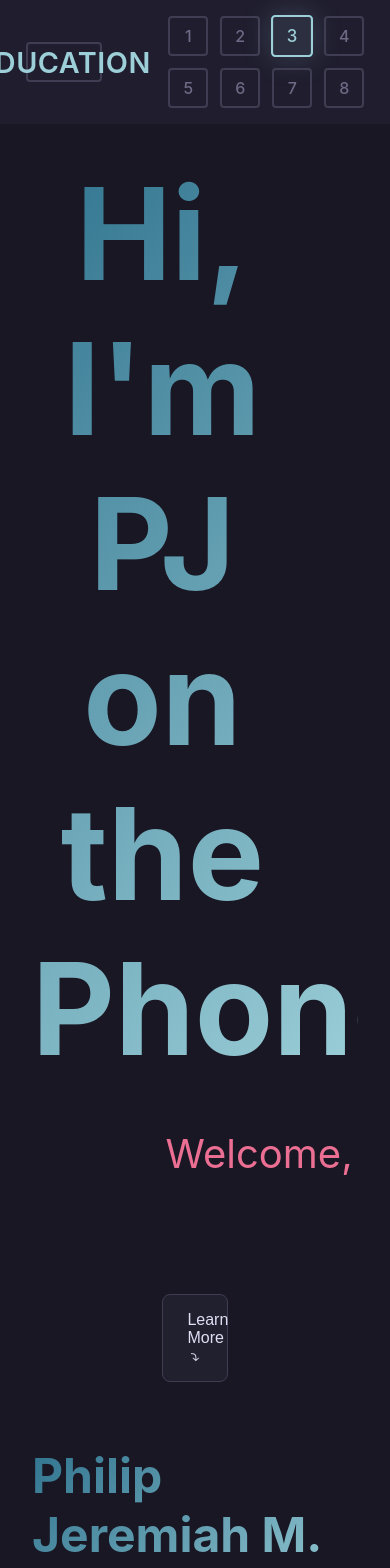
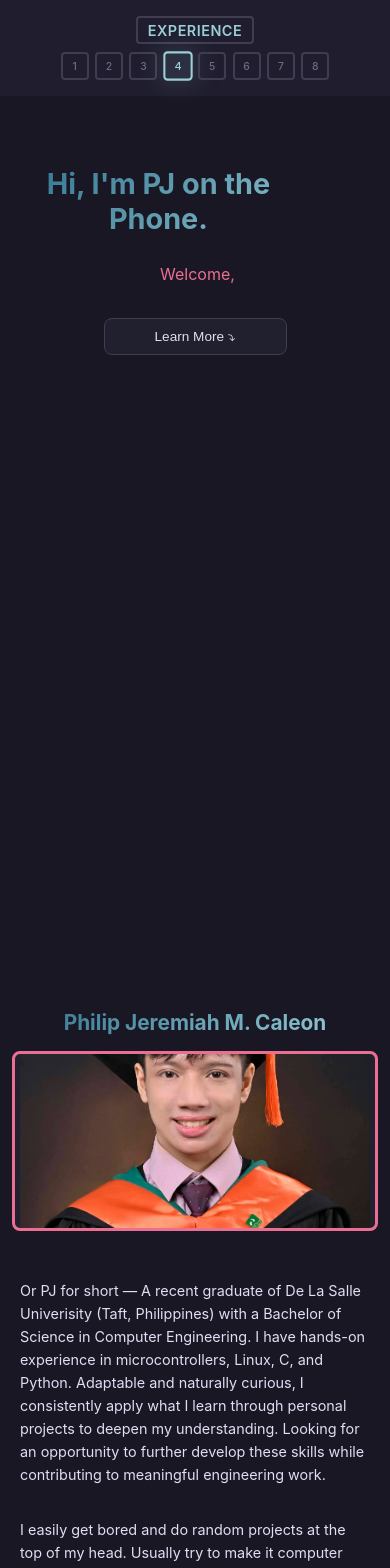
Before and after one commit to PJ-Caleon/portfolio, a React (Create React App) app: page / in a window 390 px wide. Shown: the top 1568 px of the page. Built offline with nearby package versions, Linux system fonts and the light colour scheme.

Commit message:
Responsive Screen size for phones or smaller/ larger screens and adjusted scroll offset

```diff
--- a/src/styles/App.css
+++ b/src/styles/App.css
@@ -1,4 +1,6 @@
-/* ========= Rose Pine Theme ========== */
+/* ========================================
+   ROSE PINE THEME
+   ======================================== */
 :root {
   --base: #191724;
   --surface: #1f1d2e;
@@ -16,6 +18,9 @@
   --highlight-high: #524f67;
 }
 
+/* ========================================
+   RESET & BASE
+   ======================================== */
 * {
   margin: 0;
   padding: 0;
@@ -29,10 +34,16 @@ body {
   min-height: 100vh;
 }
 
+/* ========================================
+   APP LAYOUT & SCROLL SNAP
+   ======================================== */
 .app {
   display: flex;
   flex-direction: column;
   min-height: 100vh;
+  overflow-y: scroll;
+  scroll-snap-type: y mandatory;
+  scroll-behavior: smooth;
 }
 
 .content {
@@ -43,7 +54,18 @@ body {
   width: 100%;
 }
 
-/* ========== NAVBAR ========== */
+.page {
+  scroll-snap-align: start;
+  min-height: 100vh;
+  display: flex;
+  flex-direction: column;
+  justify-content: center;
+  padding: 2rem;
+}
+
+/* ========================================
+   NAVBAR
+   ======================================== */
 .navbar {
   background: var(--surface);
   backdrop-filter: blur(10px);
@@ -68,7 +90,7 @@ body {
   display: inline-flex;
   align-items: center;
   justify-content: center;
-  width: 22.5%;
+  width: auto;
   height: 40px;
   font-size: 1.8rem;
   font-weight: 600;
@@ -76,10 +98,10 @@ body {
   border: 2px solid var(--highlight-med);
   border-radius: 4px;
   background: transparent;
+  cursor: pointer;
+  padding: 0 16px;
+  letter-spacing: 0.5px;
   transition: all 0.3s ease;
-  cursor: pointer;
-  padding: 0 8px;
-  letter-spacing: 0.5px;
 }
 
 .nav-logo:hover {
@@ -88,30 +110,12 @@ body {
   transform: scale(1.05);
 }
 
-.nav-logo.active {
-  border-color: var(--foam);
-  background: rgba(156, 207, 216, 0.1);
-  box-shadow: 0 0 20px rgba(156, 207, 216, 0.15);
-}
-
 .nav-links {
   display: flex;
   gap: 0.75rem;
   align-items: center;
   flex-wrap: wrap;
   justify-content: flex-end;
-}
-
-@media (max-width: 600px) {
-  .nav-link {
-    width: 32px;
-    height: 32px;
-    font-size: 0.8rem;
-  }
-
-  .nav-logo {
-    font-size: 1.8rem;
-  }
 }
 
 .nav-link {
@@ -128,40 +132,10 @@ body {
   font-size: 1rem;
   font-weight: 500;
   cursor: pointer;
-  transition: all 0.3s ease;
   font-family: inherit;
   padding: 0;
   text-decoration: none;
-}
-
-.nav-link::after {
-  content: attr(data-tooltip);
-  position: absolute;
-  top: calc(100% + 8px);
-  left: 50%;
-  transform: translateX(-50%) scale(0.8);
-  background: var(--surface);
-  color: var(--text);
-  padding: 4px 10px;
-  border-radius: 4px;
-  font-size: 0.75rem;
-  font-weight: normal;
-  white-space: nowrap;
-  opacity: 0;
-  pointer-events: none;
-  transition: all 0.2s ease;
-  border: 1px solid var(--highlight-med);
-  box-shadow: 0 4px 12px rgba(0, 0, 0, 0.3);
-}
-
-.nav-link:hover::after {
-  opacity: 1;
-  transform: translateX(-50%) scale(1);
-}
-
-.nav-link:hover::before {
-  opacity: 1;
-  transform: translateX(-50%) scale(1);
+  transition: all 0.3s ease;
 }
 
 .nav-link:hover {
@@ -176,24 +150,43 @@ body {
   background: rgba(156, 207, 216, 0.1);
   box-shadow: 0 0 20px rgba(156, 207, 216, 0.15);
   transform: scale(1.05);
-}
-
-.nav-link.active {
   animation: pulse-glow 2s ease-in-out infinite;
 }
 
-@keyframes pulse-glow {
-  0%, 100% {
-    box-shadow: 0 0 20px rgba(156, 207, 216, 0.15);
-  }
-  50% {
-    box-shadow: 0 0 30px rgba(156, 207, 216, 0.25);
-  }
+.nav-link::after {
+  content: attr(data-tooltip);
+  position: absolute;
+  top: calc(100% + 8px);
+  left: 50%;
+  transform: translateX(-50%) scale(0.8);
+  background: var(--surface);
+  color: var(--text);
+  padding: 4px 10px;
+  border-radius: 4px;
+  font-size: 0.75rem;
+  white-space: nowrap;
+  opacity: 0;
+  pointer-events: none;
+  border: 1px solid var(--highlight-med);
+  box-shadow: 0 4px 12px rgba(0, 0, 0, 0.3);
+  transition: all 0.2s ease;
 }
 
-/* ========== PAGE STYLES ========== */
+.nav-link:hover::after {
+  opacity: 1;
+  transform: translateX(-50%) scale(1);
+}
+
+@keyframes pulse-glow {
+  0%, 100% { box-shadow: 0 0 20px rgba(156, 207, 216, 0.15); }
+  50% { box-shadow: 0 0 30px rgba(156, 207, 216, 0.25); }
+}
+
+/* ========================================
+   TYPOGRAPHY
+   ======================================== */
 .page h1 {
-  font-size: 8rem;
+  font-size: clamp(2.5rem, 8vw, 8rem);
   margin-bottom: 1rem;
   background: linear-gradient(135deg, var(--pine), var(--foam));
   -webkit-background-clip: text;
@@ -201,7 +194,7 @@ body {
 }
 
 .page h2 {
-  font-size: 3rem;
+  font-size: clamp(1.8rem, 5vw, 3rem);
   margin-bottom: 1rem;
   background: linear-gradient(135deg, var(--pine), var(--foam));
   -webkit-background-clip: text;
@@ -215,7 +208,9 @@ body {
   line-height: 1.6;
 }
 
-/* ========== BUTTON GRID ========== */
+/* ========================================
+   BUTTONS
+   ======================================== */
 .button-grid {
   display: grid;
   grid-template-columns: repeat(auto-fit, minmax(150px, 1fr));
@@ -231,10 +226,10 @@ body {
   border-radius: 8px;
   font-size: 1rem;
   cursor: pointer;
+  text-decoration: none;
   transition: all 0.2s;
-  max-width: 20%;
-  width: 100%;
-  text-decoration: none;
+  max-width: 100%;
+  width: 50%;
 }
 
 .btn:hover {
@@ -247,44 +242,10 @@ body {
   transform: scale(0.95);
 }
 
-/* ========== CONTACT BUTTON ========== */
-.contact-buttons {
-  display: flex;
-  flex-wrap: wrap;
-  gap: 1rem;
-  justify-content: center;
-  max-width: 550px;
-  margin: 0 auto;
-}
-
-.contact-buttons .btn {
-  padding: 0.8rem 2rem;
-  flex: 0 1 auto;
-  white-space: nowrap;
-  min-width: fit-content;
-  width: auto;
-}
-
-/* On small screens, stack vertically */
-@media (max-width: 400px) {
-  .contact-buttons {
-    flex-direction: column;
-    align-items: center;
-  }
-
-  .contact-buttons .btn {
-    width: 100%;
-    max-width: 250px;
-    text-align: center;
-  }
-}
-
-/* ========== BUTTON VARIANTS ========== */
 .btn-primary {
   background: linear-gradient(135deg, var(--pine), var(--foam));
   border: none;
   color: var(--base);
-    max-width: 100%;
 }
 
 .btn-primary:hover {
@@ -315,7 +276,6 @@ body {
   color: var(--text);
 }
 
-/* ========== BUTTON SIZES ========== */
 .btn-small {
   padding: 0.5rem 1rem;
   font-size: 0.85rem;
@@ -331,7 +291,6 @@ body {
   font-size: 1.2rem;
 }
 
-/* ========== DISABLED BUTTON ========== */
 .btn-disabled {
   opacity: 0.5;
   cursor: not-allowed;
@@ -342,13 +301,35 @@ body {
   box-shadow: none !important;
 }
 
-/* ========== TYPING TEXT ========== */
+/* ========================================
+   CONTACT BUTTONS
+   ======================================== */
+.contact-buttons {
+  display: flex;
+  flex-wrap: wrap;
+  gap: 1rem;
+  justify-content: center;
+  max-width: 550px;
+  margin: 0 auto;
+}
+
+.contact-buttons .btn {
+  padding: 0.8rem 2rem;
+  flex: 0 1 auto;
+  white-space: nowrap;
+  min-width: fit-content;
+  width: auto;
+}
+
+/* ========================================
+   TYPING TEXT
+   ======================================== */
 .typing-container {
-  font-size: 2.5rem;
+  font-size: clamp(1.5rem, 4vw, 2.5rem);
   line-height: 1.8;
-  min-height: 100px;
+  min-height: 80px;
   padding: 1rem;
-  margin: 0 0;
+  margin: 0;
 }
 
 .typing-text {
@@ -364,50 +345,22 @@ body {
   50% { opacity: 0; }
 }
 
-.typing-note {
-  color: var(--love);
-  font-size: 2.5rem;
-  margin-top: 0;
-}
-
 .typing-container.narrow {
   max-width: 100%;
   width: 100%;
   margin: 0 auto;
 }
 
-/* ========== Scrolling Snap ========== */
-.app {
-  display: flex;
-  flex-direction: column;
-  min-height: 100vh;
-  overflow-y: scroll;
-  scroll-snap-type: y mandatory;
-  scroll-behavior: smooth;
-}
-
-.page {
-  scroll-snap-align: start;
-  min-height: 100vh;
-  display: flex;
-  flex-direction: column;
-  justify-content: center;
-  padding: 2rem;
-}
-
-.content {
-  flex: 1;
-  max-width: 100%;
-  padding: 0;
-  margin: 0;
-}
-
-/* ========== Text Placeholder ========== */
+/* ========================================
+   TEXT PLACEHOLDER
+   ======================================== */
 .text-placeholder p {
   font-size: inherit;
 }
 
-/* ========== EXPERIENCE CARD ========== */
+/* ========================================
+   EXPERIENCE CARD
+   ======================================== */
 .experience-card {
   background: var(--highlight-low);
   padding: 1.5rem;
@@ -418,9 +371,16 @@ body {
 
 .experience-card .contributions-title {
   color: var(--foam);
-    font-size: 2rem;
+  font-size: clamp(1.2rem, 3vw, 2rem);
   font-weight: 600;
   margin-bottom: 0.75rem;
+}
+
+.experience-card .contributions {
+  background: rgba(255, 255, 255, 0.03);
+  padding: 1rem;
+  border-radius: 8px;
+  border-left: 3px solid var(--love);
 }
 
 .experience-card .contribution-item {
@@ -436,24 +396,272 @@ body {
 
 .experience-card .contribution-label {
   font-weight: bold;
-    min-width: 180px;
   color: var(--text);
-    flex-shrink: 0;
-    padding-right: 1rem
 }
 
 .experience-card .contribution-desc {
   color: var(--text);
-    margin-left: 0;
 }
 
-@media (max-width: 600px) {
-    .experience-card .contribution-item {
-        flex-direction: column;
-        gap: 0.25rem;
+/* ========================================
+   RESPONSIVE DESIGN
+   ======================================== */
+
+/* Tablets & Small Laptops (max-width: 1024px) */
+@media (max-width: 1024px) {
+  .page {
+    padding: 1.5rem;
   }
 
-    .experience-card .contribution-label {
-        min-width: auto;
+  .page h1 {
+    font-size: clamp(2.5rem, 6vw, 4rem);
+  }
+
+  .page h2 {
+    font-size: clamp(2rem, 4vw, 2.8rem);
+  }
+
+  .page p {
+    font-size: 1rem;
+    word-wrap: break-word;
+    overflow-wrap: break-word;
   }
 }
+
+/* Tablets (max-width: 768px) */
+@media (max-width: 768px) {
+  .page {
+    padding: 1rem;
+    padding-top: 80px;
+    justify-content: flex-start;
+  }
+
+  .page h1 {
+    font-size: clamp(2rem, 5vw, 3rem);
+  }
+
+  .page h2 {
+    font-size: clamp(1.5rem, 4vw, 2.2rem);
+  }
+
+  .page p {
+    font-size: 0.95rem;
+    word-wrap: break-word;
+    overflow-wrap: break-word;
+    max-width: 100%;
+  }
+
+  .typing-container {
+    font-size: clamp(1.2rem, 3vw, 1.8rem);
+    padding: 0.5rem;
+    min-height: 60px;
+    word-wrap: break-word;
+    overflow-wrap: break-word;
+  }
+
+  .text-placeholder {
+    width: 100% !important;
+    padding: 0.5rem !important;
+  }
+
+  .text-placeholder p {
+    word-wrap: break-word;
+    overflow-wrap: break-word;
+    max-width: 100%;
+  }
+
+  .nav-container {
+    flex-direction: column;
+    gap: 0.5rem;
+    padding: 0 0.5rem;
+  }
+
+  .nav-links {
+    gap: 0.4rem;
+    justify-content: center;
+    flex-wrap: wrap;
+  }
+
+  .nav-link {
+    width: 32px;
+    height: 32px;
+    font-size: 0.75rem;
+  }
+
+  .nav-logo {
+    font-size: 1.2rem;
+    height: 32px;
+    padding: 0 12px;
+    width: auto;
+  }
+
+  .button-grid {
+    grid-template-columns: 1fr 1fr;
+    gap: 0.75rem;
+  }
+
+  .btn {
+    padding: 0.75rem 1rem;
+    font-size: 0.9rem;
+    max-width: 100%;
+  }
+
+  .contact-buttons {
+    flex-direction: column;
+    align-items: center;
+  }
+
+  .contact-buttons .btn {
+    width: 100%;
+    max-width: 250px;
+    text-align: center;
+  }
+
+  .experience-card {
+    padding: 1rem;
+  }
+
+  .experience-card .contribution-item {
+    grid-template-columns: 1fr;
+    gap: 0.25rem;
+    padding: 0.5rem 0;
+  }
+
+  .experience-card .contributions-title {
+    font-size: 1.2rem;
+  }
+
+  .experience-card .contributions {
+    padding: 0.75rem;
+  }
+
+  .image-placeholder {
+    width: 100% !important;
+    height: auto !important;
+  }
+
+  .page > div[style*="display: flex"] {
+    flex-direction: column !important;
+    gap: 1rem !important;
+    align-items: center !important;
+  }
+}
+
+/* Mobile Phones (max-width: 480px) */
+@media (max-width: 480px) {
+  .page {
+    padding: 0.75rem;
+    padding-top: 70px;
+  }
+
+  .page h1 {
+    font-size: clamp(1.8rem, 4vw, 2.2rem);
+    text-align: center;
+  }
+
+  .page h2 {
+    font-size: clamp(1.3rem, 3.5vw, 1.8rem);
+    text-align: center;
+  }
+
+  .page p {
+    font-size: 0.9rem;
+    word-wrap: break-word;
+    overflow-wrap: break-word;
+    max-width: 100%;
+  }
+
+  .typing-container {
+    font-size: clamp(1rem, 2.5vw, 1.3rem);
+    padding: 0.5rem;
+    min-height: 50px;
+  }
+
+  .typing-text {
+    word-wrap: break-word;
+    overflow-wrap: break-word;
+  }
+
+  .nav-link {
+    width: 28px;
+    height: 28px;
+    font-size: 0.65rem;
+  }
+
+  .nav-logo {
+    font-size: 0.9rem;
+    height: 28px;
+    padding: 0 10px;
+  }
+
+  .button-grid {
+    grid-template-columns: 1fr;
+    gap: 0.5rem;
+  }
+
+  .btn {
+    padding: 0.6rem 0.8rem;
+    font-size: 0.85rem;
+  }
+
+  .experience-card {
+    padding: 0.75rem;
+  }
+
+  .experience-card .contributions {
+    padding: 0.5rem;
+  }
+
+  .experience-card .contribution-item {
+    padding: 0.4rem 0;
+  }
+
+  .experience-card .contributions-title {
+    font-size: 1rem;
+  }
+
+  .image-placeholder {
+    max-height: 180px;
+  }
+
+  .page,
+  .page *,
+  .text-placeholder,
+  .text-placeholder * {
+    max-width: 100%;
+    word-wrap: break-word;
+    overflow-wrap: break-word;
+  }
+}
+
+/* Extra Small Phones (max-width: 360px) */
+@media (max-width: 360px) {
+  .page h1 {
+    font-size: 1.5rem;
+  }
+
+  .page h2 {
+    font-size: 1.1rem;
+  }
+
+  .page p {
+    font-size: 0.8rem;
+  }
+
+  .typing-container {
+    font-size: 0.9rem;
+    min-height: 40px;
+  }
+
+  .nav-link {
+    width: 24px;
+    height: 24px;
+    font-size: 0.55rem;
+  }
+
+  .nav-logo {
+    font-size: 0.75rem;
+    height: 24px;
+    padding: 0 8px;
+  }
+}
```
Also changed, not shown: src/components/Navbar.js (+11 -4 lines). Lines whose indentation alone changed are shown as unchanged.
